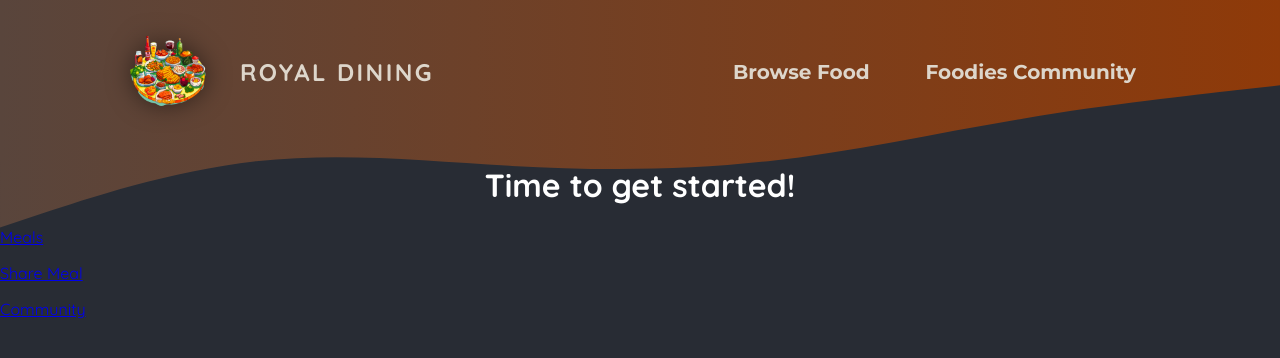
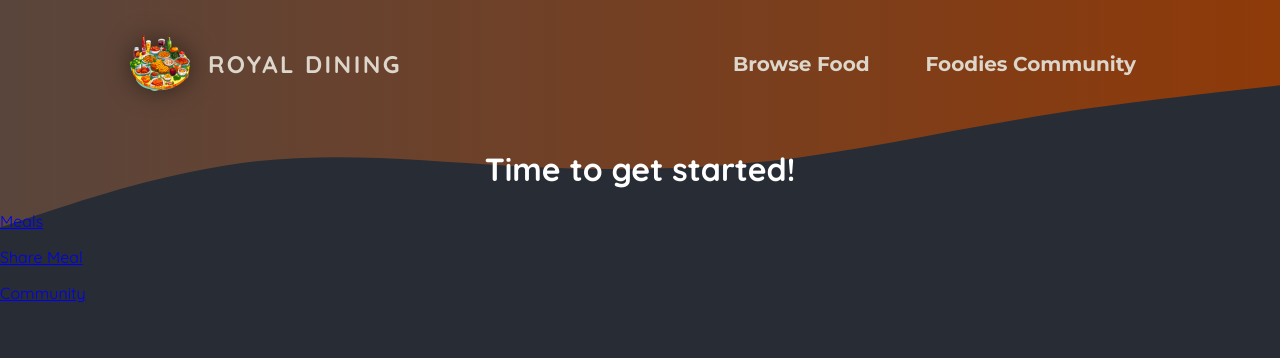
Before and after one commit to jonahunuafe/jonah-foodies, a Next.js app: page / in a window 1280 px wide. Shown: the top 358 px of the page. Built offline with nearby package versions, Linux system fonts and the light colour scheme.

Commit message:
optimizing images with the nextjs Images component

```diff
--- a/components/main-header.js
+++ b/components/main-header.js
@@ -1,4 +1,5 @@
 import Link from "next/link";
+import Image from "next/image";
 import logoImg from "@/assets/logo.png";
 import classes from "./main-header.module.css";
 
@@ -6,7 +7,7 @@ export default function MainHeader() {
     return (
         <header className={classes.header}>
             <Link href="/meals" className={classes.logo}>
-                <img src={logoImg.src} alt="A plate with food on it" />
+                <Image src={logoImg} alt="A plate with food on it" priority />
                 Royal Dining
             </Link>
             <nav className={classes.nav}>
--- a/components/main-header.module.css
+++ b/components/main-header.module.css
@@ -4,6 +4,10 @@
     justify-content: space-between;
     /* align-items: center; */
     /* padding: 2rem 1rem; */
+}
+
+.nav {
+    display: none;
 }
 
 .nav ul {
@@ -45,7 +49,7 @@
     display: flex;
     align-items: center;
     /* justify-content: center; */
-    gap: 2rem;
+    gap: 1rem;
     text-decoration: none;
     color: #ddd6cb;
     font-weight: bold;
@@ -55,8 +59,8 @@
 }
 
 .logo img {
-    width: 5rem;
-    height: 5rem;
+    width: 4rem;
+    height: 4rem;
     object-fit: contain;
     filter: drop-shadow(0 0 0.75rem rgba(0, 0, 0, 0.5));
 }
@@ -66,6 +70,10 @@
         flex-direction: row;
         align-items: center;
         padding: 2rem 10%;
+    }
+
+    .nav {
+        display: block;
     }
 
     .nav ul {
```
